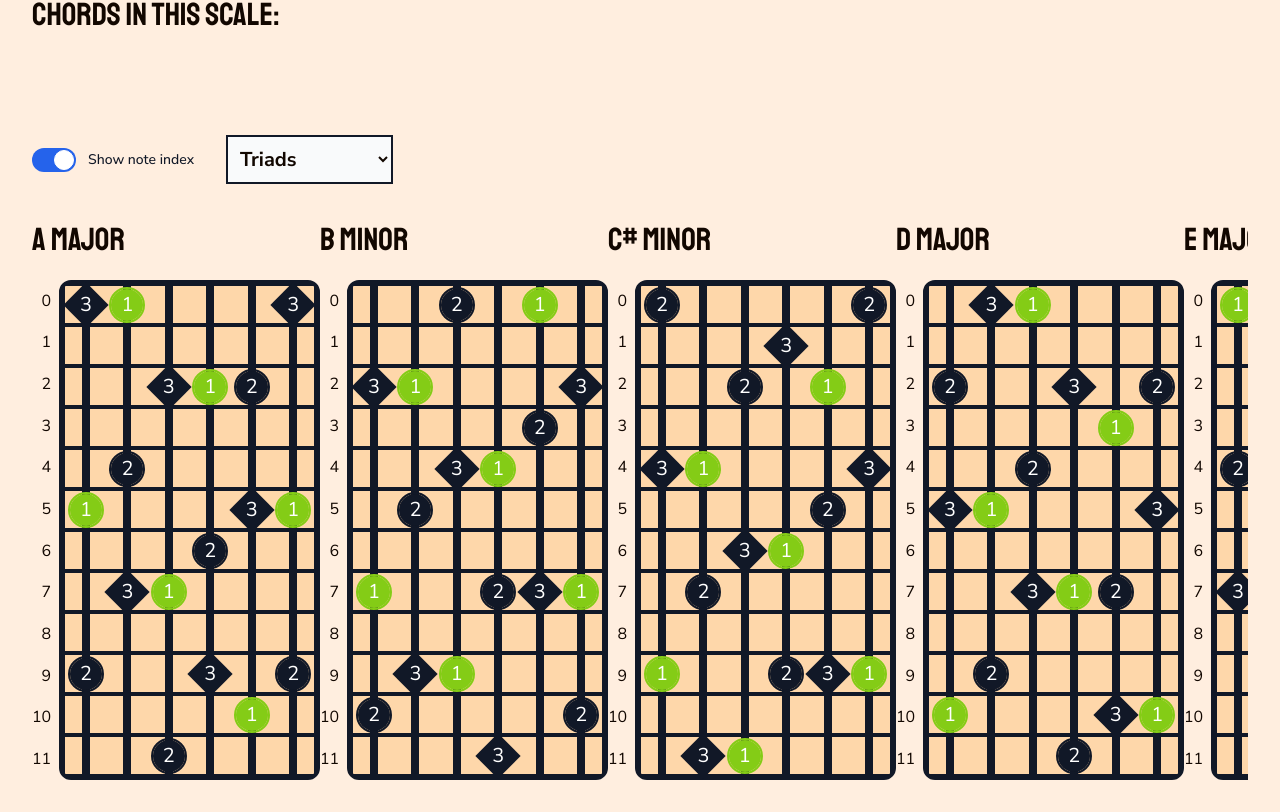
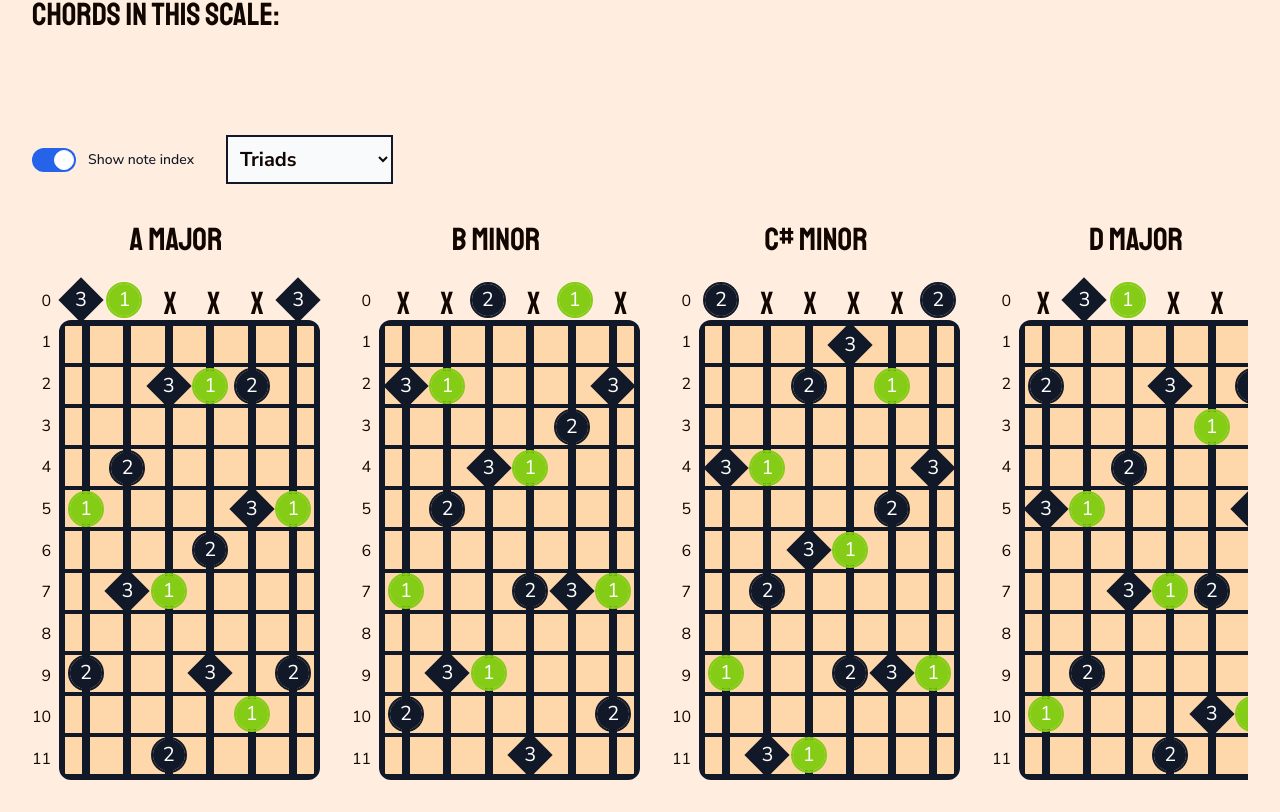
Before and after one commit to ChristianPisani/GuitarApp, a React (Vite) app in the folder GuitarApp/: page /visualizer in a window 1280 px wide. Shown: the part 749-1561 px from the top of the page. Built offline with nearby package versions, Linux system fonts and the light colour scheme; a web font is replaced by a local one.

Commit message:
Add open strings to chord diagrams

```diff
--- a/GuitarApp/src/output.css
+++ b/GuitarApp/src/output.css
@@ -598,19 +598,14 @@ video {
   position: relative;
 }
 
-.mx-8 {
-  margin-left: 2rem;
-  margin-right: 2rem;
+.mx-4 {
+  margin-left: 1rem;
+  margin-right: 1rem;
 }
 
 .my-8 {
   margin-top: 2rem;
   margin-bottom: 2rem;
-}
-
-.mx-4 {
-  margin-left: 1rem;
-  margin-right: 1rem;
 }
 
 .mb-0 {
@@ -619,10 +614,6 @@ video {
 
 .ml-8 {
   margin-left: 2rem;
-}
-
-.mr-4 {
-  margin-right: 1rem;
 }
 
 .ms-3 {
@@ -645,6 +636,10 @@ video {
   display: inline-grid;
 }
 
+.h-10 {
+  height: 2.5rem;
+}
+
 .h-12 {
   height: 3rem;
 }
@@ -659,6 +654,11 @@ video {
 
 .h-full {
   height: 100%;
+}
+
+.h-fit {
+  height: -moz-fit-content;
+  height: fit-content;
 }
 
 .min-h-\[500px\] {
@@ -710,6 +710,12 @@ video {
   cursor: pointer;
 }
 
+.select-none {
+  -webkit-user-select: none;
+     -moz-user-select: none;
+          user-select: none;
+}
+
 .grid-cols-\[auto_1fr\] {
   grid-template-columns: auto 1fr;
 }
@@ -742,6 +748,10 @@ video {
   gap: 2rem;
 }
 
+.gap-16 {
+  gap: 4rem;
+}
+
 .self-center {
   align-self: center;
 }
@@ -750,8 +760,12 @@ video {
   overflow: auto;
 }
 
-.overflow-hidden {
-  overflow: hidden;
+.overflow-x-auto {
+  overflow-x: auto;
+}
+
+.overflow-y-visible {
+  overflow-y: visible;
 }
 
 .rounded {
@@ -834,10 +848,6 @@ video {
 
 .p-4 {
   padding: 1rem;
-}
-
-.p-8 {
-  padding: 2rem;
 }
 
 .px-8 {
--- a/GuitarApp/src/ui/chord/chord.tsx
+++ b/GuitarApp/src/ui/chord/chord.tsx
@@ -8,7 +8,7 @@ import {
   notesAreEqual,
   noteToString,
 } from "../../utility/noteFunctions";
-import { FC, useState } from "react";
+import { Component, FC, JSX, ReactNode, useState } from "react";
 import { getChordName } from "../../data/chords";
 
 export type ChordDegreeVisualizerProps = {
@@ -63,7 +63,7 @@ export const ChordDegreeVisualizer: FC<ChordDegreeVisualizerProps> = ({
         </select>
       </div>
 
-      <div className={"flex overflow-auto"}>
+      <div className={"flex overflow-x-auto w-full h-fit gap-8"}>
         {degrees.map((degree) => {
           const chord = getScaleChord(
             note,
@@ -73,7 +73,7 @@ export const ChordDegreeVisualizer: FC<ChordDegreeVisualizerProps> = ({
           );
 
           return (
-            <div className={"inline-grid gap-4"}>
+            <div className={"inline-grid gap-4 place-items-center"}>
               <h2>{getChordName(chord)}</h2>
               <ChordVisualizer
                 chord={chord}
@@ -84,6 +84,60 @@ export const ChordDegreeVisualizer: FC<ChordDegreeVisualizerProps> = ({
           );
         })}
       </div>
+    </div>
+  );
+};
+
+const ChordNoteComponent: FC<{
+  currentNote: Note;
+  chord: Chord;
+  chordNotes: Note[];
+  showNoteIndex: boolean;
+  showString: boolean;
+  fallBack: ReactNode | null;
+}> = ({
+  currentNote,
+  chordNotes,
+  chord,
+  showNoteIndex,
+  showString,
+  fallBack,
+}) => {
+  const fingerIndex = chord.intervals.indexOf(
+    getScaleDegree(chord.root, currentNote, chromaticScale) + 1
+  );
+
+  const fingerNumberClasses = new Map<number, string>([
+    [1, "bg-lime-500 rounded-full outline outline-2 outline-lime-500"],
+    [2, "bg-gray-900 rounded-full outline outline-2 outline-gray-900"],
+    [3, "bg-gray-900 rotate-45"],
+    [4, "bg-yellow-600 rotate-45"],
+    [5, "bg-blue-700 rounded-full"],
+  ]);
+
+  const FallbackComponent = fallBack;
+
+  return (
+    <div
+      className={`w-2 h-full ${
+        showString ? "bg-gray-900" : ""
+      } relative grid place-items-center`}
+    >
+      {chordNotes.some((chordNote) => notesAreEqual(chordNote, currentNote)) ? (
+        <>
+          <div
+            className={`w-8 h-8 grid place-items-center absolute ${
+              fingerNumberClasses.get(fingerIndex + 1) ?? "bg-gray-900"
+            }`}
+          ></div>
+
+          <p className={`text-white text-center absolute text-xl`}>
+            {showNoteIndex ? `${fingerIndex + 1}` : noteToString(currentNote)}
+          </p>
+        </>
+      ) : (
+        fallBack
+      )}
     </div>
   );
 };
@@ -114,9 +168,8 @@ export const ChordVisualizer: FC<{
 
   const chordNotes = getChordNotes(chord);
 
-  const notesSubset = stringNotes.slice(5, 10);
-
   const frets = [0, 1, 2, 3, 4, 5, 6, 7, 8, 9, 10, 11];
+  const fretNoOpen = [1, 2, 3, 4, 5, 6, 7, 8, 9, 10, 11];
 
   return (
     <div
@@ -129,69 +182,56 @@ export const ChordVisualizer: FC<{
           <p>{fret}</p>
         ))}
       </div>
+
+      <div className={"flex flex-col h-full w-full"}>
+        <div
+          className={"flex w-full h-10 justify-around text-center items-center"}
+        >
+          {strings.map((string, fretIndex) => {
+            const currentNote = stringNotes[fretIndex][0];
+
+            return (
+              <>
+                <ChordNoteComponent
+                  currentNote={currentNote}
+                  chord={chord}
+                  chordNotes={chordNotes}
+                  showNoteIndex={showNoteIndex}
+                  showString={false}
+                  fallBack={<h2 className={"select-none"}>X</h2>}
+                />
+              </>
+            );
+          })}
+        </div>
         <div
           className={
             "grid place-items-center h-full w-full rounded-xl border-4 border-gray-900 bg-orange-200"
           }
         >
-        {frets.map((fret, fretIndex) => (
-          <>
+          {fretNoOpen.map((fret) => (
             <div
               className={
                 "flex h-full w-full justify-around border-2 border-gray-900 relative items-center"
               }
             >
               {strings.map((string: NoteName, index) => {
-                const currentNote = stringNotes[index][fretIndex];
+                const currentNote = stringNotes[index][fret];
 
-                const fingerIndex = chord.intervals.indexOf(
-                  getScaleDegree(chord.root, currentNote, chromaticScale) + 1
-                );
-
-                const fingerNumberClasses = new Map<number, string>([
-                  [
-                    1,
-                    "bg-lime-500 rounded-full outline outline-2 outline-lime-500",
-                  ],
-                  [
-                    2,
-                    "bg-gray-900 rounded-full outline outline-2 outline-gray-900",
-                  ],
-                  [3, "bg-gray-900 rotate-45"],
-                  [4, "bg-yellow-600 rotate-45"],
-                  [5, "bg-blue-700 rounded-full"],
-                ]);
                 return (
-                  <div
-                    className={
-                      "w-2 h-full bg-gray-900 relative grid place-items-center"
-                    }
-                  >
-                    {chordNotes.some((chordNote) =>
-                      notesAreEqual(chordNote, currentNote)
-                    ) && (
-                      <>
-                        <div
-                          className={`w-8 h-8 grid place-items-center absolute ${
-                            fingerNumberClasses.get(fingerIndex + 1) ??
-                            "bg-gray-900"
-                          }`}
-                        ></div>
-                        <p
-                          className={`text-white text-center absolute text-xl`}
-                        >
-                          {showNoteIndex
-                            ? `${fingerIndex + 1}`
-                            : noteToString(currentNote)}
-                        </p>
-                      </>
-                    )}
-                  </div>
+                  <ChordNoteComponent
+                    currentNote={currentNote}
+                    chordNotes={chordNotes}
+                    chord={chord}
+                    showNoteIndex={showNoteIndex}
+                    showString={true}
+                    fallBack={null}
+                  />
                 );
               })}
             </div>
-          </>
           ))}
+        </div>
       </div>
     </div>
   );
```
Lines whose indentation alone changed are shown as unchanged.
